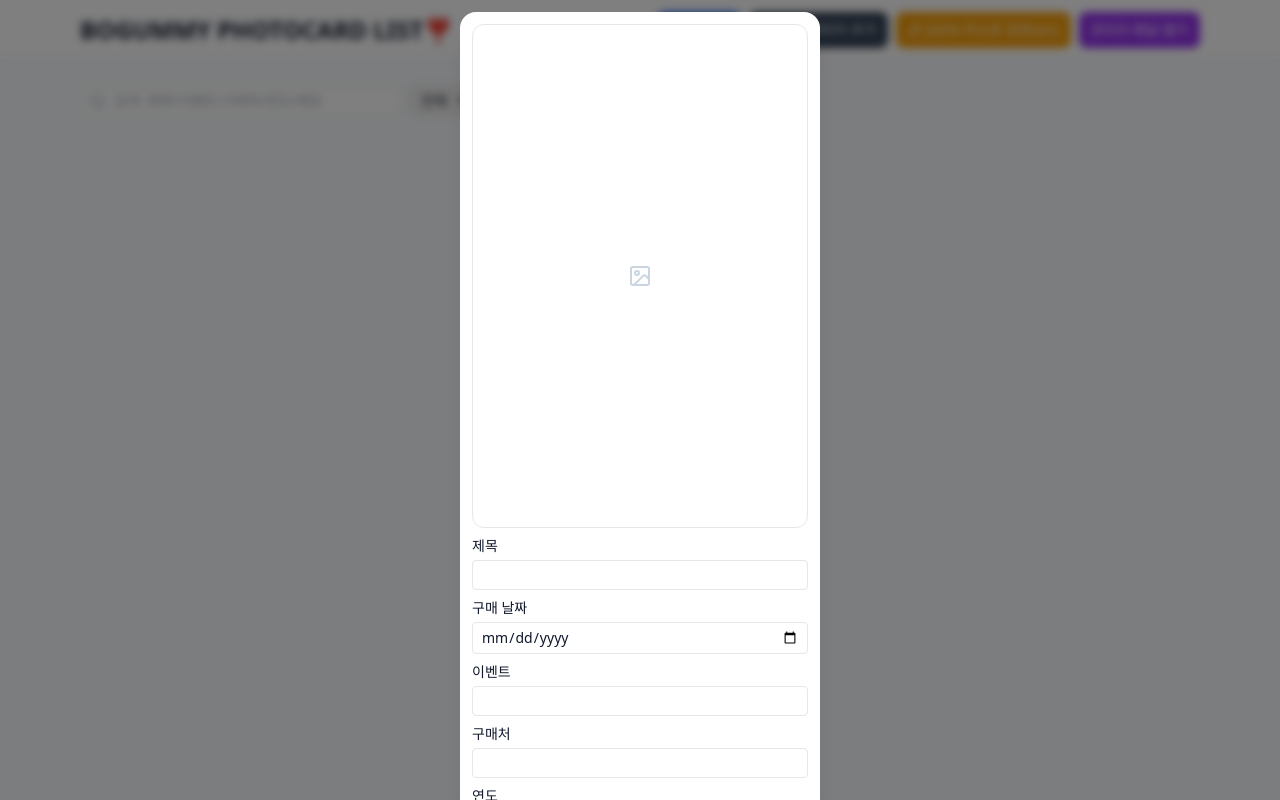
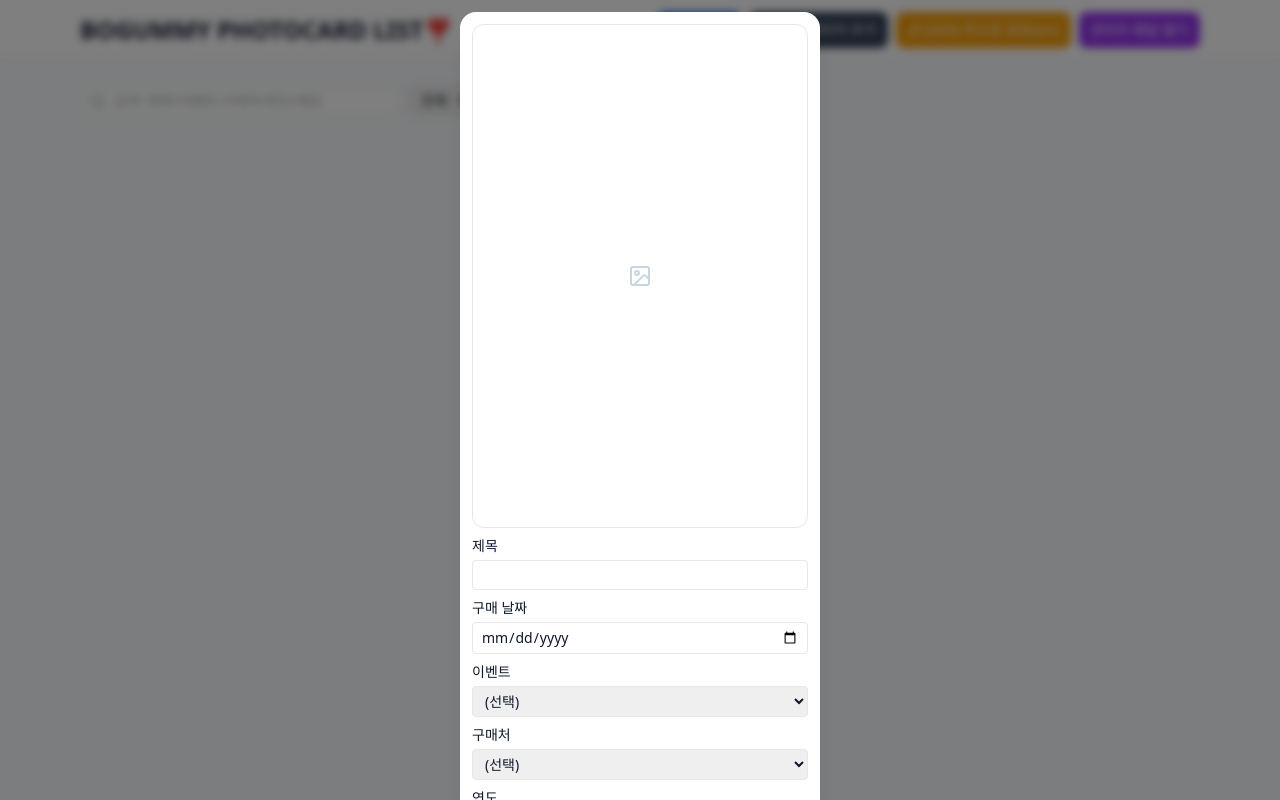
Before and after one commit to gumming6-6/bogummy, a React (Vite) app: page / in a window 1280 px wide. Both pictures are taken after a click on the button "새 항목". Built offline with nearby package versions, Linux system fonts and the light colour scheme.

Commit message:
admin: restore event/vendor dropdowns; share: smaller modal + close btn

```diff
--- a/src/App.tsx
+++ b/src/App.tsx
@@ -17,6 +17,32 @@ const byDateAsc = (a: any, b: any) => {
   if (diff !== 0) return diff;
   return (a.__idx ?? 0) - (b.__idx ?? 0);
 };
+
+// 선택지(드롭다운)
+const EVENT_CHOICES = [
+  "",
+  "시그 미공포",
+  "시그 기본포카",
+  "해외 팝업",
+  "시그 미공포(해외)",
+  "팬미 입장특전",
+  "팬미 추가특전",
+  "굿즈 특전",
+];
+const VENDOR_CHOICES = [
+  "",
+  "TBL샵",
+  "YG SELECT",
+  "Ktown4u",
+  "WITHMUU",
+  "알라딘",
+  "메이크스타",
+  "대만",
+  "태국",
+  "일본",
+  "현장",
+  "YES24",
+];
 
 export default function PokaListApp() {
   const params = new URLSearchParams(typeof window !== "undefined" ? window.location.search : "");
@@ -254,7 +280,7 @@ function DetailModal({ mode, shareMode, card, list, onClose, onPrev, onNext, onT
 
   return (
     <div className="fixed inset-0 bg-black/50 backdrop-blur-sm grid place-items-center p-3 z-[200]" onClick={onClose}>
-      <div className="bg-white rounded-2xl w-[90vw] max-w-[360px] shadow-xl p-3 relative" onClick={(e)=>e.stopPropagation()}>
+      <div className={`bg-white rounded-2xl w-[90vw] ${isViewOnly ? 'max-w-[300px]' : 'max-w-[360px]'} shadow-xl p-3 relative`} onClick={(e)=>e.stopPropagation()}>
         <button className="absolute right-2 top-2 p-1 rounded hover:bg-slate-100" onClick={onClose}><X size={18}/></button>
         <div className="relative rounded-xl border overflow-hidden aspect-[2/3] bg-white grid place-items-center mb-2" onClick={openFile}>
           {(draft.imageUrl || card.imageUrl) ? (<img src={draft.imageUrl || card.imageUrl} className="w-full h-full object-cover"/>) : (<div className="text-slate-300"><ImageIcon/></div>)}
@@ -271,13 +297,22 @@ function DetailModal({ mode, shareMode, card, list, onClose, onPrev, onNext, onT
             <div><b>연도</b> {card.year || "-"}</div>
             <div><b>비고</b> {card.notes || "-"}</div>
             <label className="mt-2 flex items-center gap-2 text-sm"><input type="checkbox" checked={!!card.have} onChange={(e)=>onToggleHave(card.id, e.currentTarget.checked)} /> 보유</label>
+            <div className="flex justify-end pt-2"><button className="px-3 py-1.5 rounded bg-slate-100 hover:bg-slate-200" onClick={onClose}>닫기</button></div>
           </div>
         ) : (
           <div className="space-y-2 text-sm">
             <label className="block">제목<input value={draft.title||""} onChange={(e)=>setDraft({...draft,title:e.target.value})} className="w-full border rounded px-2 py-1 mt-1"/></label>
             <label className="block">구매 날짜<input type="date" value={draft.purchaseDate||""} onChange={(e)=>setDraft({...draft,purchaseDate:e.target.value, year: (e.target.value? new Date(e.target.value).getFullYear().toString(): draft.year)})} className="w-full border rounded px-2 py-1 mt-1"/></label>
-            <label className="block">이벤트<input value={draft.event||""} onChange={(e)=>setDraft({...draft,event:e.target.value})} className="w-full border rounded px-2 py-1 mt-1"/></label>
-            <label className="block">구매처<input value={draft.vendor||""} onChange={(e)=>setDraft({...draft,vendor:e.target.value})} className="w-full border rounded px-2 py-1 mt-1"/></label>
+            <label className="block">이벤트
+              <select value={draft.event||""} onChange={(e)=>setDraft({...draft,event:e.target.value})} className="w-full border rounded px-2 py-1 mt-1">
+                {EVENT_CHOICES.map(v => (<option key={v} value={v}>{v || "(선택)"}</option>))}
+              </select>
+            </label>
+            <label className="block">구매처
+              <select value={draft.vendor||""} onChange={(e)=>setDraft({...draft,vendor:e.target.value})} className="w-full border rounded px-2 py-1 mt-1">
+                {VENDOR_CHOICES.map(v => (<option key={v} value={v}>{v || "(선택)"}</option>))}
+              </select>
+            </label>
             <label className="block">연도<input value={draft.year||""} onChange={(e)=>setDraft({...draft,year:e.target.value})} className="w-full border rounded px-2 py-1 mt-1"/></label>
             <label className="block">비고<textarea value={draft.notes||""} onChange={(e)=>setDraft({...draft,notes:e.target.value})} rows={3} className="w-full border rounded px-2 py-1 mt-1"/></label>
             <label className="mt-1 flex items-center gap-2 text-sm"><input type="checkbox" checked={!!draft.have} onChange={(e)=>setDraft({...draft,have:e.currentTarget.checked})} /> 보유</label>
```
